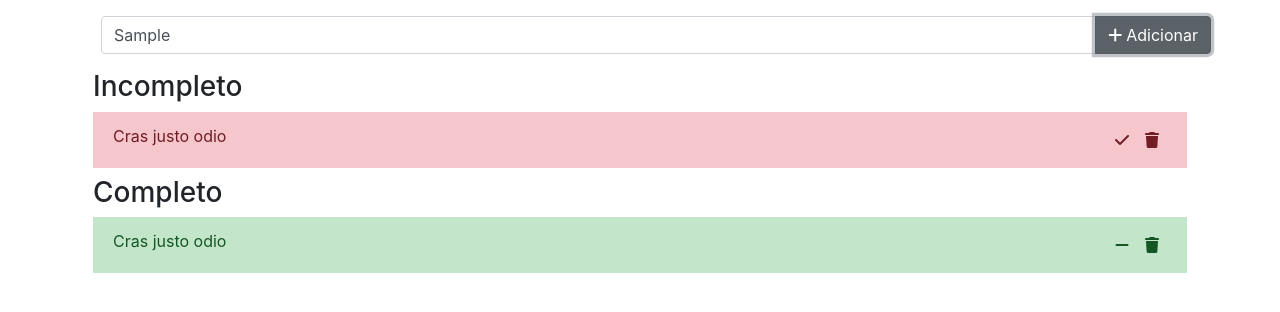
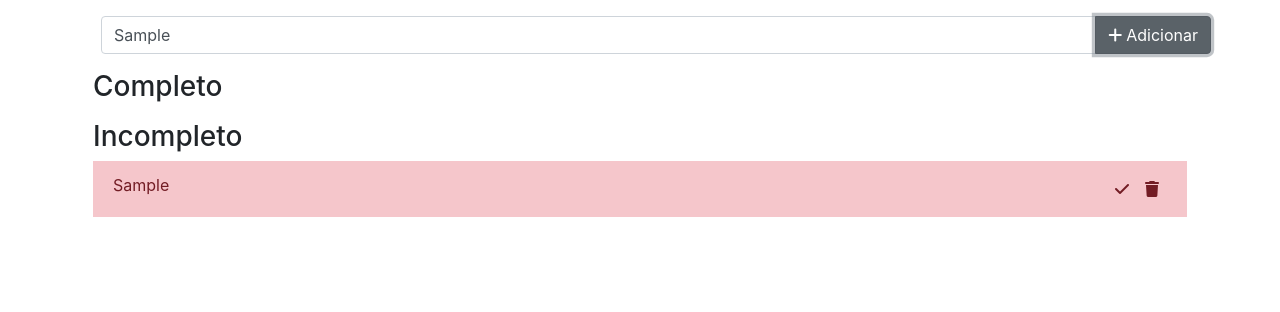
Before and after one commit to TauDuque/todo-react-redux-saga, a React (Create React App) app: page / in a window 1280 px wide. Both pictures are taken after typing "Sample" into the empty fields and a click on the button "Adicionar". Shown: the top 312 px of the page. Built offline with nearby package versions, Linux system fonts and the light colour scheme.

Commit message:
feat: itens da lista dinamicos, lógica com reducers

```diff
--- a/src/App/App.tsx
+++ b/src/App/App.tsx
@@ -1,4 +1,4 @@
-import React from 'react';
+import React, { useRef } from 'react';
 
 import {
   Button,
@@ -8,48 +8,89 @@ import {
   ListGroup,
   ListGroupItem,
 } from 'react-bootstrap';
+import { connect } from 'react-redux';
+import { deleteTodo, markCompleto, markIncompleto } from 'action';
+import storeTypes from 'Types/storeTypes';
+import AppPropsTypes from './AppPropsTypes';
 
-const App: React.FC = () => {
+const App: React.FC<AppPropsTypes> = ({
+  completo,
+  incompleto,
+  deleteTodo,
+  markCompleto,
+  markIncompleto,
+}) => {
+  const input = useRef<HTMLInputElement>(null);
+
+  const renderizarLista = (type: 'Completo' | 'Incompleto') => {
+    const looper = type === 'Completo' ? completo : incompleto;
+    return (
+      <ListGroup variant="flush" className="m-2">
+        <h3>{type}</h3>
+        {looper.map((item, i) => {
+          return (
+            <ListGroupItem
+              key={i}
+              variant={type === 'Completo' ? 'success' : 'danger'}
+              style={{ display: 'flex', justifyContent: 'space-between' }}
+            >
+              <div>{item}</div>
+              <div>
+                <i
+                  className={`fas fa-${
+                    type === 'Completo' ? 'minus' : 'check'
+                  } m-2`}
+                  onClick={() => {
+                    type === 'Completo'
+                      ? markIncompleto(item)
+                      : markCompleto(item);
+                  }}
+                ></i>
+                <i
+                  className="fas fa-trash m-2"
+                  onClick={() => deleteTodo(item)}
+                ></i>
+              </div>
+            </ListGroupItem>
+          );
+        })}
+      </ListGroup>
+    );
+  };
+
+  const adicionar = () => {
+    if (input.current) {
+      const valor = input.current.value;
+      markIncompleto(valor);
+    }
+  };
+
   return (
     <Container>
       <InputGroup className="m-3">
-        <FormControl placeholder="Todo" />
+        <FormControl placeholder="Todo" ref={input} />
         <InputGroup.Append>
-          <Button variant="secondary">
+          <Button variant="secondary" onClick={() => adicionar()}>
             <i className="fas fa-plus mr-1"></i>
             Adicionar
           </Button>
         </InputGroup.Append>
       </InputGroup>
-      <ListGroup variant="flush" className="m-2">
-        <h3>Incompleto</h3>
-        <ListGroupItem
-          variant="danger"
-          style={{ display: 'flex', justifyContent: 'space-between' }}
-        >
-          <div>Cras justo odio</div>
-          <div>
-            <i className="fas fa-check m-2"></i>
-            <i className="fas fa-trash m-2"></i>
-          </div>
-        </ListGroupItem>
-      </ListGroup>
-      <ListGroup variant="flush" className="m-2">
-        <h3>Completo</h3>
-        <ListGroupItem
-          variant="success"
-          style={{ display: 'flex', justifyContent: 'space-between' }}
-          action
-        >
-          <div>Cras justo odio</div>
-          <div>
-            <i className="fas fa-minus m-2"></i>
-            <i className="fas fa-trash m-2"></i>
-          </div>
-        </ListGroupItem>
-      </ListGroup>
+      {renderizarLista('Completo')}
+      {renderizarLista('Incompleto')}
     </Container>
   );
 };
 
-export default App;
+const mapStateToProps = (state: storeTypes) => {
+  return {
+    completo: state.completo,
+    incompleto: state.incompleto,
+  };
+};
+
+export default connect(mapStateToProps, {
+  deleteTodo,
+  markCompleto,
+  markIncompleto,
+})(App);
```
